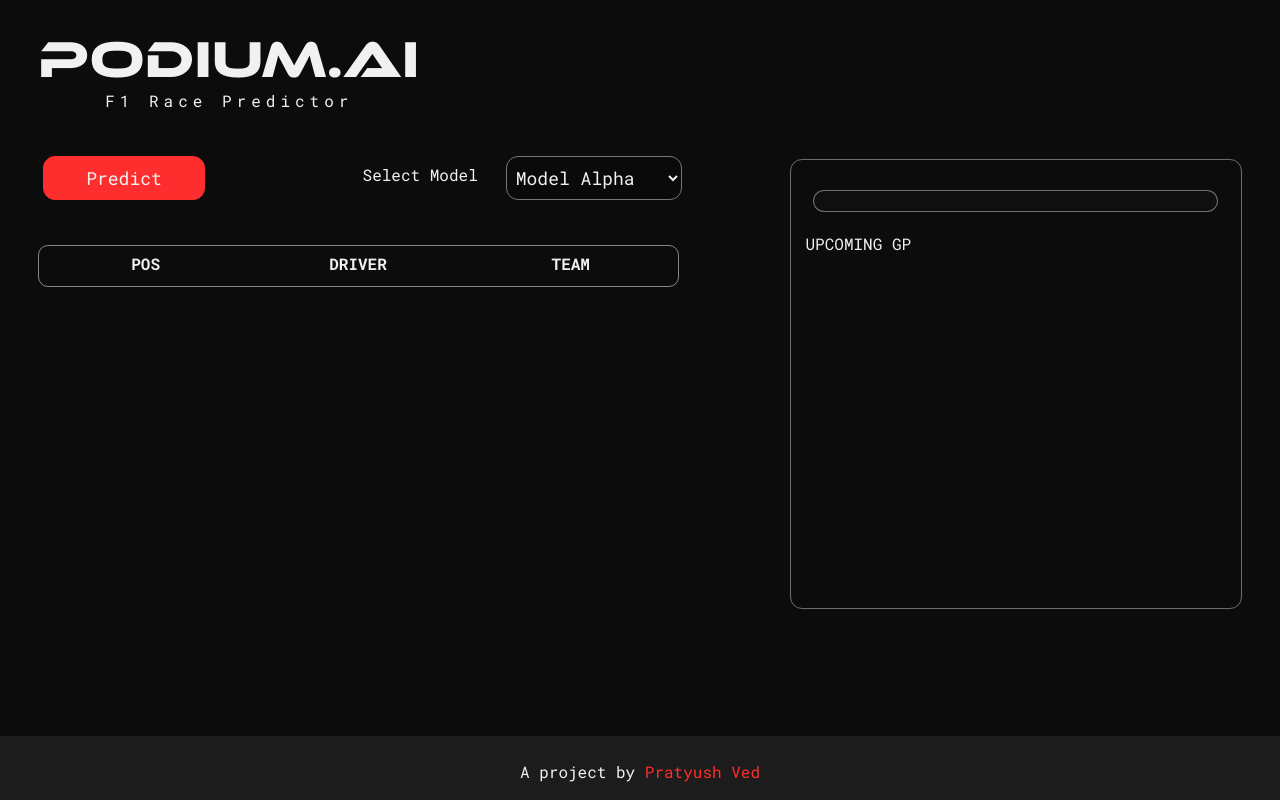
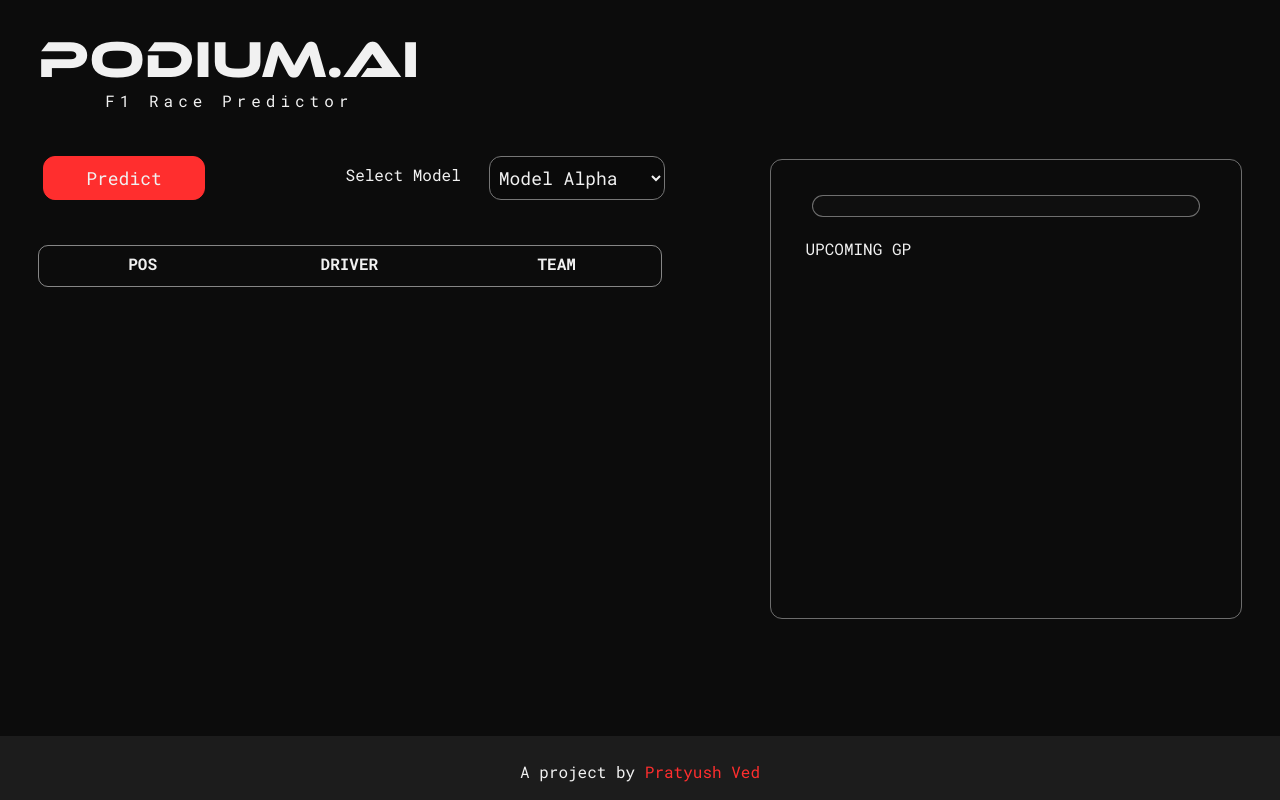
Before and after one commit to pratved64/Podium.ai, a Flask app: page /alt in a window 1280 px wide. Run offline with Flask 3, Linux system fonts and the light colour scheme; lists and menus that the app fills with data are empty; parts of the project's set-up code (start-up, migrations or seed data) failed here and were passed over.

Commit message:
Update alt.css

```diff
--- a/static/alt.css
+++ b/static/alt.css
@@ -50,19 +50,11 @@ body {
 #right {
     width: 35%;
     flex: 1 1 35%;
-<<<<<<< HEAD
-    padding: 5px 20px;
-    margin-top: 3rem;
-    border: 1px solid #ffffff66;
-    border-radius: 12px;
-    height: 25.8rem;
-=======
     padding: 5px 20px 5px 20px;
     margin-top: 3rem;
     border: 1px solid #ffffff66;
     border-radius: 12px;
     height: 28rem;
->>>>>>> master
 }
 
 #controls-bar {
```
